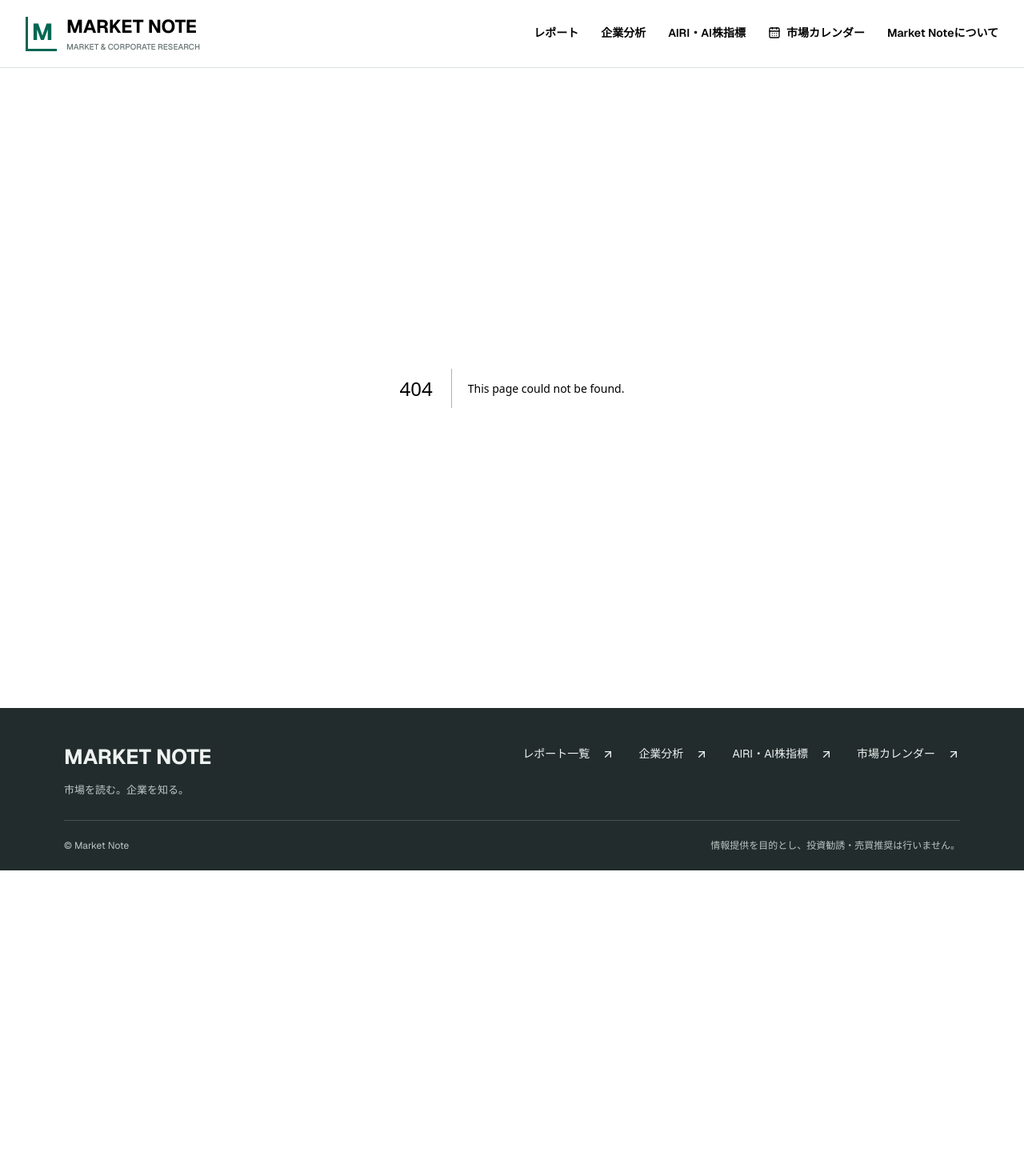
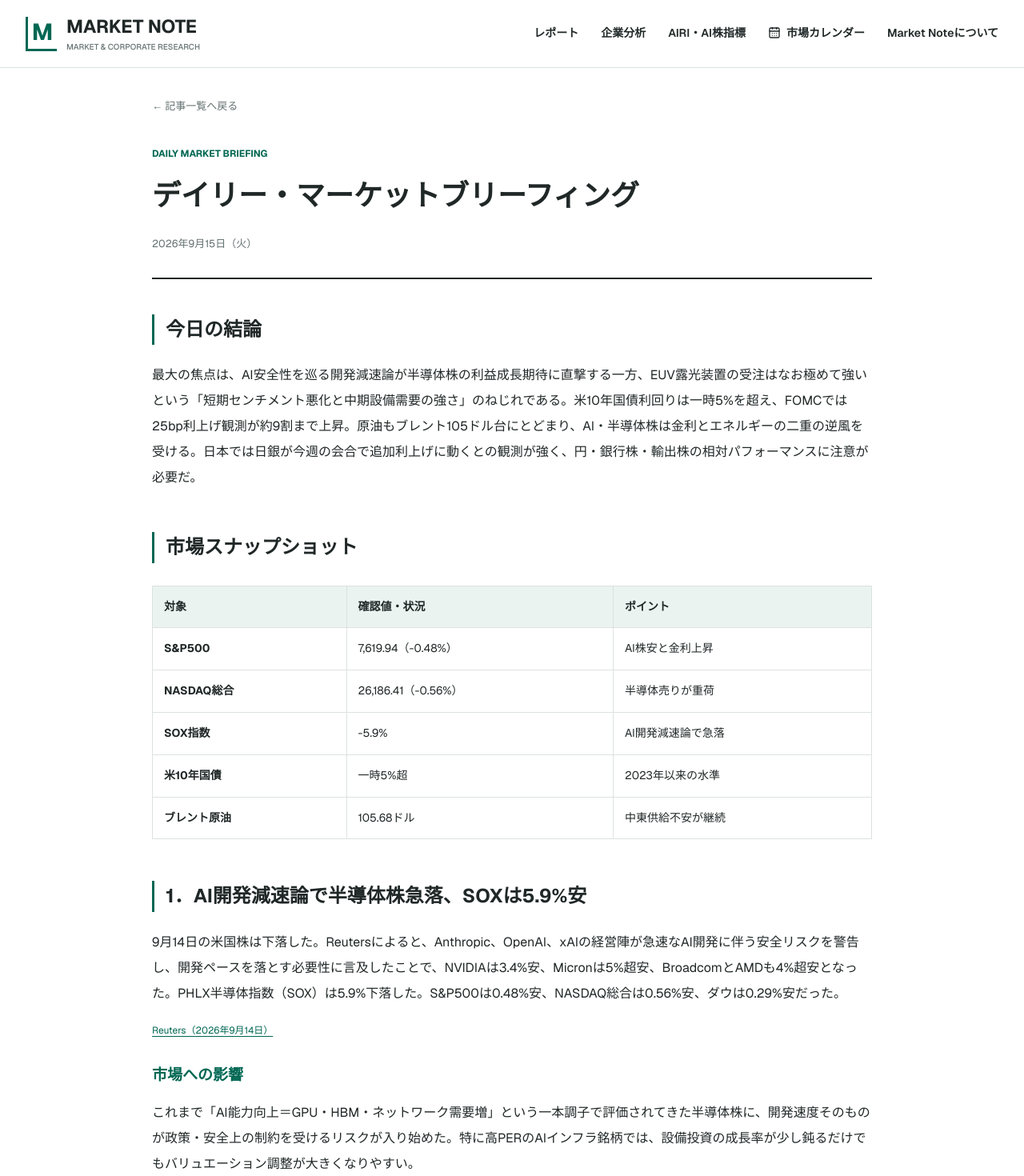
Before and after one commit to market-note-jp/market-note, a Next.js app: page /articles/daily-2026-09-15 in a window 1280 px wide. Before the commit this address had no page. Shown: the top 1470 px of the page at 80% size. Before the commit the page ends 1088 px from the top, so only its background shows below. Built offline with nearby package versions, Linux system fonts and the light colour scheme.

Commit message:
Add Sep 15 daily market briefing

```diff
--- /dev/null
+++ b/app/articles/daily-2026-09-15/page.tsx
@@ -0,0 +1,34 @@
+import type { Metadata } from "next";
+import Link from "next/link";
+
+export const metadata: Metadata = {
+  title: "デイリー・マーケットブリーフィング（2026年9月15日） | Market Note",
+  description: "2026年9月15日朝の市場材料を公開情報から整理。",
+};
+
+export default function DailyReportSeptember15() {
+  return (
+    <main className="article-page">
+      <Link className="back-link" href="/">← 記事一覧へ戻る</Link>
+      <article>
+        <header className="report-header"><p className="report-label">DAILY MARKET BRIEFING</p><h1>デイリー・マーケットブリーフィング</h1><p className="report-date">2026年9月15日（火）</p></header>
+        <div className="report-body">
+          <section><h2>今日の結論</h2><p>最大の焦点は、AI安全性を巡る開発減速論が半導体株の利益成長期待に直撃する一方、EUV露光装置の受注はなお極めて強いという「短期センチメント悪化と中期設備需要の強さ」のねじれである。米10年国債利回りは一時5%を超え、FOMCでは25bp利上げ観測が約9割まで上昇。原油もブレント105ドル台にとどまり、AI・半導体株は金利とエネルギーの二重の逆風を受ける。日本では日銀が今週の会合で追加利上げに動くとの観測が強く、円・銀行株・輸出株の相対パフォーマンスに注意が必要だ。</p></section>
+          <section><h2>市場スナップショット</h2><div className="table-wrap"><table><thead><tr><th>対象</th><th>確認値・状況</th><th>ポイント</th></tr></thead><tbody><tr><td>S&amp;P500</td><td>7,619.94（-0.48%）</td><td>AI株安と金利上昇</td></tr><tr><td>NASDAQ総合</td><td>26,186.41（-0.56%）</td><td>半導体売りが重荷</td></tr><tr><td>SOX指数</td><td>-5.9%</td><td>AI開発減速論で急落</td></tr><tr><td>米10年国債</td><td>一時5%超</td><td>2023年以来の水準</td></tr><tr><td>ブレント原油</td><td>105.68ドル</td><td>中東供給不安が継続</td></tr></tbody></table></div></section>
+
+          <section><h2>1．AI開発減速論で半導体株急落、SOXは5.9%安</h2><p>9月14日の米国株は下落した。Reutersによると、Anthropic、OpenAI、xAIの経営陣が急速なAI開発に伴う安全リスクを警告し、開発ペースを落とす必要性に言及したことで、NVIDIAは3.4%安、Micronは5%超安、BroadcomとAMDも4%超安となった。PHLX半導体指数（SOX）は5.9%下落した。S&amp;P500は0.48%安、NASDAQ総合は0.56%安、ダウは0.29%安だった。</p><p className="inline-sources"><a href="https://www.reuters.com/business/ai-warnings-knock-nasdaq-futures-pressure-tech-stocks-2026-09-14/" target="_blank" rel="noreferrer">Reuters（2026年9月14日）</a></p><h3>市場への影響</h3><p>これまで「AI能力向上＝GPU・HBM・ネットワーク需要増」という一本調子で評価されてきた半導体株に、開発速度そのものが政策・安全上の制約を受けるリスクが入り始めた。特に高PERのAIインフラ銘柄では、設備投資の成長率が少し鈍るだけでもバリュエーション調整が大きくなりやすい。</p><h3>次の注目点</h3><ul><li>主要AI企業が具体的な開発抑制策や共通安全基準を提示するか</li><li>SOX指数が急落後に反発できるか、NVIDIA・Broadcom・Micronの需給</li></ul></section>
+
+          <section><h2>2．ASML、2028年にEUVを110台超へ増産検討</h2><p>一方、半導体製造装置の実需は依然強い。Reutersによると、JPMorganのアナリストはASML経営陣との面談後、同社がAI需要に対応するため2028年にEUV露光装置を110台超生産できる体制を検討していると報告した。ASMLは2027年分がほぼ売り切れており、同年は少なくとも80台の生産能力を見込む。制約は部材供給よりEUVの組み立て速度だという。</p><p className="inline-sources"><a href="https://www.reuters.com/business/media-telecom/asml-examining-ways-it-can-make-more-than-110-euv-tools-2028-jpmorgan-says-2026-09-14/" target="_blank" rel="noreferrer">Reuters（2026年9月14日）</a></p><h3>市場への影響</h3><p>AI株全体が安全性懸念で売られても、先端ロジック・先端メモリーの設備需要がすぐ崩れているわけではない。EUVの増産計画はTSMC、Intel、Samsungなどの先端投資が中期で続く前提を補強し、日本の半導体製造装置・材料企業にも需要面で波及し得る。</p><h3>次の注目点</h3><ul><li>ASMLの2027〜2028年受注残とHigh-NA EUVの立ち上がり</li><li>TSMC・Intel・Samsungの設備投資計画に下方修正が出るか</li></ul></section>
+
+          <section><h2>3．キオクシア、米国上場で100億ドル規模の調達検討報道</h2><p>ReutersはBloomberg Newsの報道として、キオクシアホールディングスが米国でADRを上場し、少なくとも100億ドルを調達する案を検討していると伝えた。Bank of America、Goldman Sachs、JPMorganなどと協議しており、実施時期は来年になる可能性があるという。現時点では協議は初期段階で、条件は変更され得る。</p><p className="inline-sources"><a href="https://www.reuters.com/business/finance/kioxia-consider-raising-10-billion-us-listing-bloomberg-news-reports-2026-09-14/" target="_blank" rel="noreferrer">Reuters（2026年9月14日）</a></p><h3>市場への影響</h3><p>実現すればキオクシアの資金調達力と米国投資家へのアクセスが大きく広がる。AIサーバー向けSSD・NAND需要の成長を取り込むための設備投資余力が増す一方、大型増資となる場合は希薄化や供給能力拡大によるNAND市況への影響も意識される。</p><h3>次の注目点</h3><ul><li>キオクシアによる正式発表と調達額・上場形態</li><li>NAND価格、AIサーバー向けSSD需要、設備投資計画</li></ul></section>
+
+          <section><h2>4．ブレント105.68ドル、サウジ供給障害とホルムズ海峡が焦点</h2><p>9月14日のブレント原油は1.0%高の1バレル105.68ドル、WTIは1.3%高の101.39ドルで終了した。Reutersによると、サウジアラビアの東西パイプライン停止に加え、中東で船舶への攻撃が続き、ホルムズ海峡の通航隻数は週末に1日1桁まで低下した。パイプライン停止が長引けば世界供給の最大4%が影響を受ける可能性がある。</p><p className="inline-sources"><a href="https://www.reuters.com/business/energy/oil-prices-jump-more-than-3-after-new-strikes-saudi-strait-hormuz-2026-09-13/" target="_blank" rel="noreferrer">Reuters（2026年9月14日更新）</a></p><h3>市場への影響</h3><p>100ドル超の原油が長期化すれば、インフレ再加速を通じて米国・日本双方の金融引き締め圧力を強める。エネルギー株には追い風だが、航空・物流・化学・消費関連にはコスト増となり、AI株にも長期金利上昇を通じて間接的な逆風となる。</p><h3>次の注目点</h3><ul><li>サウジ東西パイプラインの復旧時期</li><li>ホルムズ海峡の通航量とブレント100ドル台の定着</li></ul></section>
+
+          <section><h2>5．FOMC開幕、日銀も追加利上げ観測―日米同時引き締めを警戒</h2><p>米連邦準備制度理事会（FRB）は9月15〜16日にFOMCを開催する。FRB公式日程では政策声明は16日14時（米東部時間）、記者会見は14時30分の予定。Reutersによると市場は25bp利上げを約90%織り込んでいる。日本銀行も9月17〜18日に金融政策決定会合を予定し、18日に政策声明を公表する。日銀の中村浩二理事は、頻発する供給ショックが基調インフレや期待インフレを押し上げ得るとして、外的ショックへの「非線形」な物価反応を金融政策で考慮すべきだとの見方を示した。</p><p className="inline-sources"><a href="https://www.federalreserve.gov/newsevents/2026-september.htm" target="_blank" rel="noreferrer">Federal Reserve（2026年9月日程）</a> <a href="https://www.boj.or.jp/en/about/calendar/index.htm" target="_blank" rel="noreferrer">日本銀行（2026年9月日程）</a> <a href="https://www.reuters.com/world/asia-pacific/boj-executive-saw-need-vigilance-non-linear-inflation-spikes-2026-09-14/" target="_blank" rel="noreferrer">Reuters（2026年9月14日）</a></p><h3>市場への影響</h3><p>日米の利上げが同じ週に重なれば、世界の割引率と円キャリー取引の双方に圧力がかかる。日本株では銀行・保険に追い風となりやすい一方、円高が進めば輸出株には逆風となる。米国では10年金利5%超が定着するかがAI・グロース株の再評価を左右する。</p><h3>次の注目点</h3><ul><li>9月16日のFOMC政策金利・声明・議長会見</li><li>9月18日の日銀政策金利と追加利上げペースに関する説明</li></ul></section>
+
+          <section className="disclaimer"><h2>注意事項</h2><p>本記事は2026年9月15日午前7時までに確認できた公開情報を基に市場動向を整理したものであり、特定の金融商品の売買を推奨する投資助言ではありません。報道に基づく未確定事項は確定情報と区別して記載しています。</p></section>
+        </div>
+      </article>
+    </main>
+  );
+}
```
